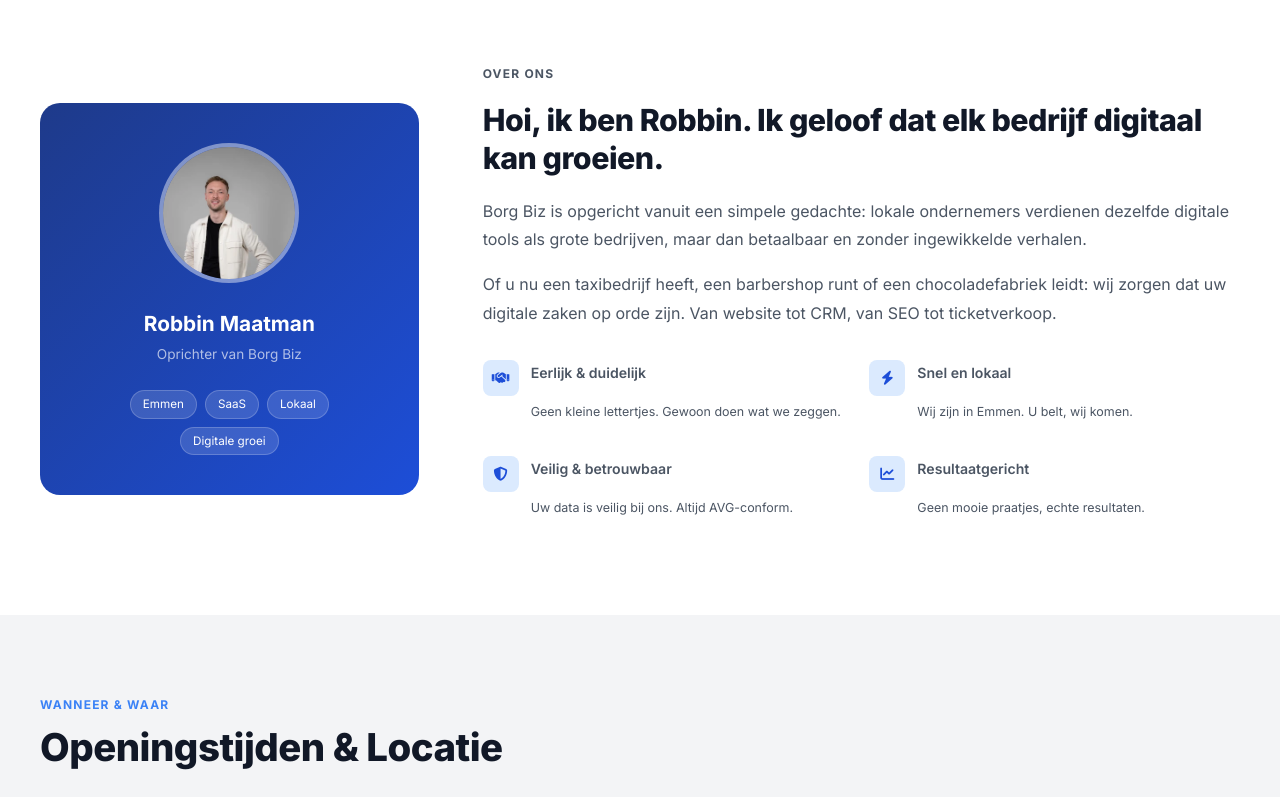
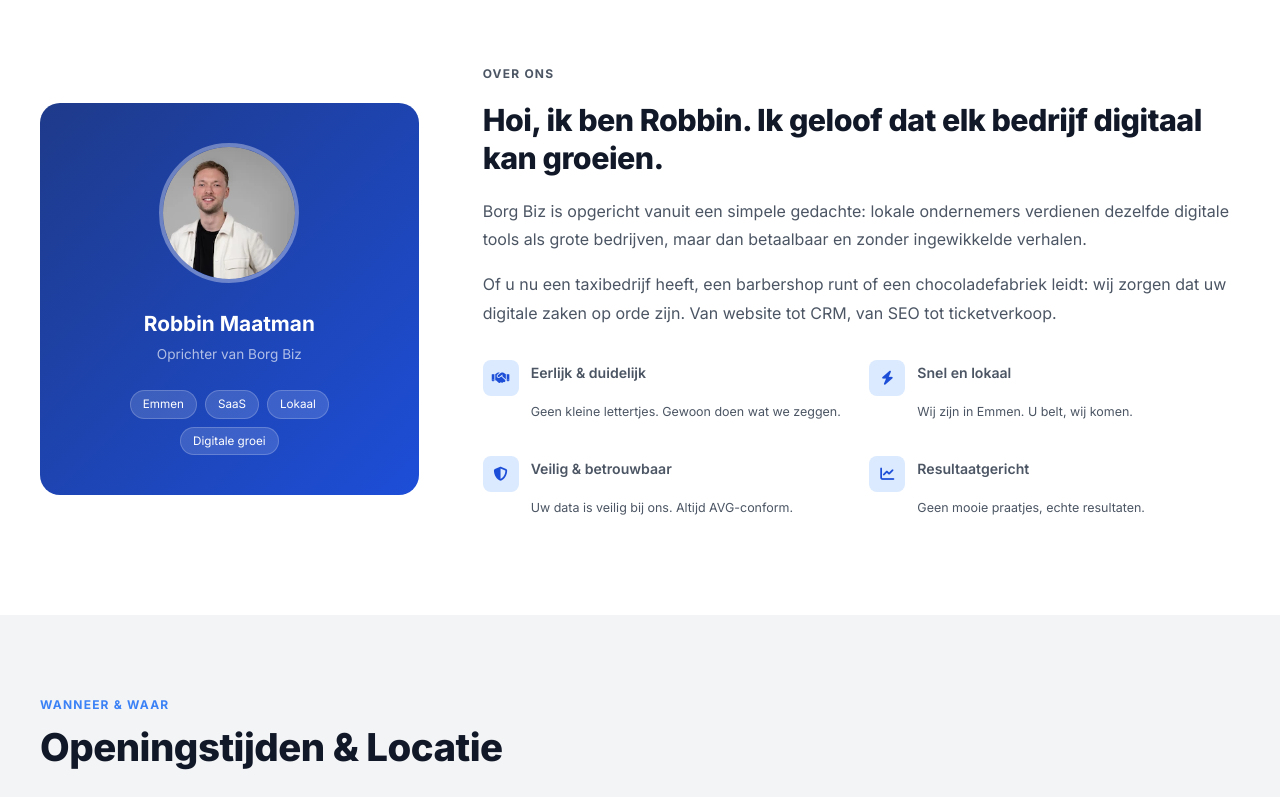
Before and after one commit to infoborgbiz-online/borg-biz-website, a website: page index.html in a window 1280 px wide. Shown: the part 3560-4357 px from the top of the page. Drawn offline with Linux system fonts and the light colour scheme.

Commit message:
Avatar: ingezoomd en gecentreerd op gezicht

```diff
--- a/index.html
+++ b/index.html
@@ -272,13 +272,21 @@
             border-radius: 20px; padding: 2.5rem;
             text-align: center; color: white;
         }
-        .eigenaar-avatar {
+        .eigenaar-avatar-wrap {
             width: 140px; height: 140px;
-            border-radius: 50%; display: block;
+            border-radius: 50%;
+            overflow: hidden;
             margin: 0 auto 1.5rem;
             border: 4px solid rgba(255,255,255,0.35);
-            object-fit: cover; object-position: top;
-            background: rgba(255,255,255,0.14);
+            flex-shrink: 0;
+        }
+        .eigenaar-avatar {
+            width: 100%; height: 100%;
+            object-fit: cover;
+            object-position: center 18%;
+            transform: scale(1.5);
+            transform-origin: center 18%;
+            display: block;
         }
         .eigenaar-naam { font-size: 1.3rem; font-weight: 700; margin-bottom: 0.25rem; }
         .eigenaar-titel { font-size: 0.85rem; color: rgba(255,255,255,0.65); margin-bottom: 1rem; }
@@ -878,7 +886,7 @@
     <div class="container">
         <div class="over-ons-inner">
             <div class="eigenaar-card">
-                <img class="eigenaar-avatar" src="images/robbin-maatman-2.webp" alt="Robbin Maatman, oprichter van Borg Biz">
+                <div class="eigenaar-avatar-wrap"><img class="eigenaar-avatar" src="images/robbin-maatman-2.webp" alt="Robbin Maatman, oprichter van Borg Biz"></div>
                 <p class="eigenaar-naam">Robbin Maatman</p>
                 <p class="eigenaar-titel">Oprichter van Borg Biz</p>
                 <div class="eigenaar-tags">
```
